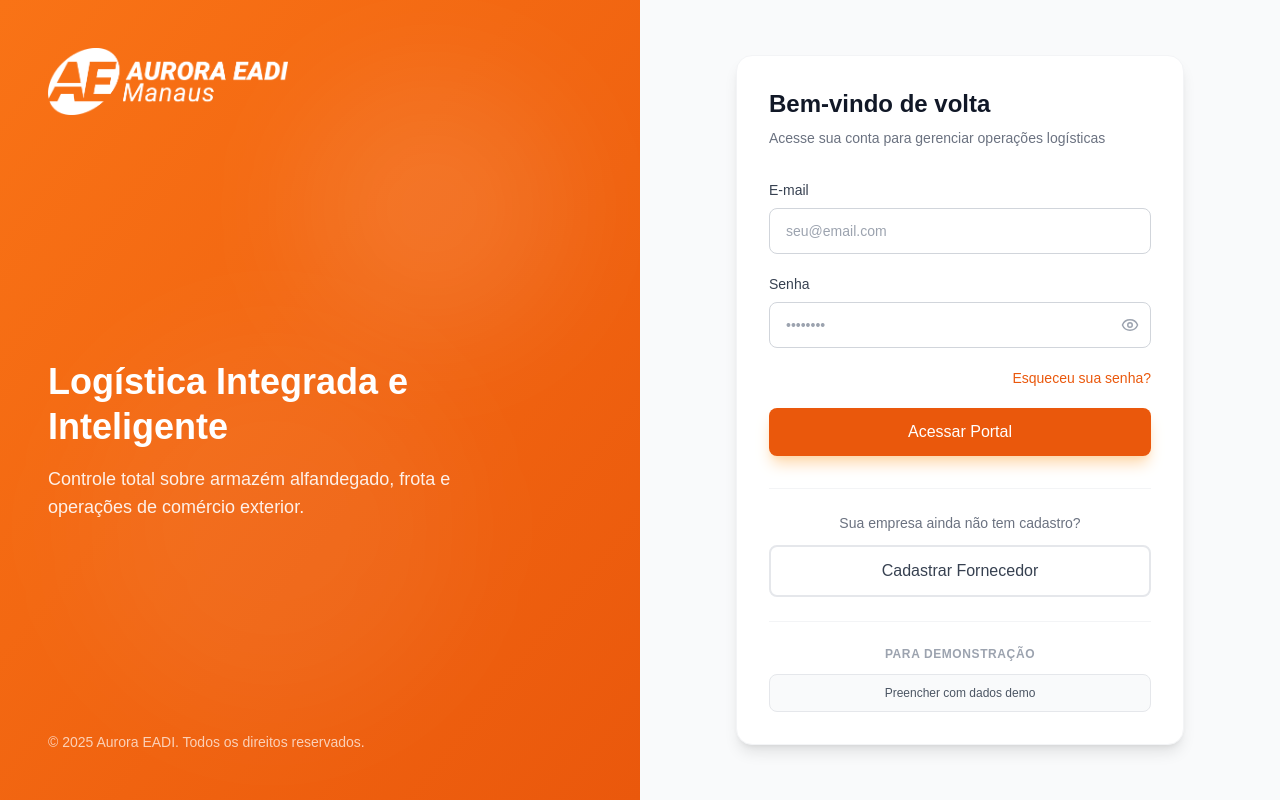
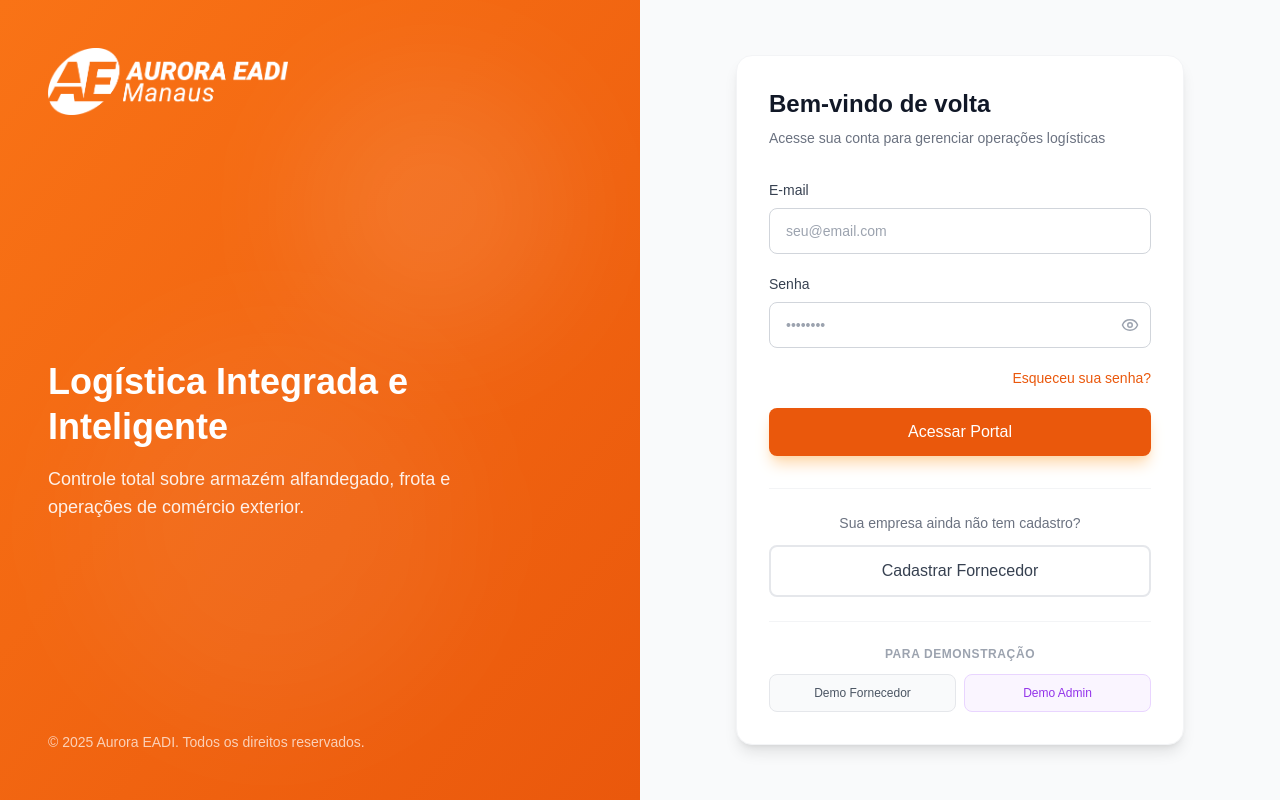
Before and after one commit to JonathanF439/Portal-Docs, a Next.js app in the folder aurora-eadi-front/: page / in a window 1280 px wide. Built offline with nearby package versions, Linux system fonts and the light colour scheme.

Commit message:
feat: Login admin and supplier

```diff
--- a/aurora-eadi-front/components/pages/Login.tsx
+++ b/aurora-eadi-front/components/pages/Login.tsx
@@ -24,8 +24,8 @@ export const Login: React.FC<LoginProps> = ({ setView }) => {
     }
     setError('');
 
-    // Sempre loga como fornecedor por padrão
-    const role = UserRole.SUPPLIER;
+    // CORREÇÃO: Define a role baseada no email digitado
+    const role = email.includes('admin') ? UserRole.ADMIN : UserRole.SUPPLIER;
 
     login({ email, password, role }, {
       onError: (err) => {
@@ -34,10 +34,17 @@ export const Login: React.FC<LoginProps> = ({ setView }) => {
     });
   };
 
-  const prefillDemo = () => {
+  const prefillSupplier = () => {
     setError('');
     setEmail('joao@tech.com');
     setPassword('123456');
+  };
+
+  // Nova função para preencher como admin
+  const prefillAdmin = () => {
+    setError('');
+    setEmail('admin@aurora.com');
+    setPassword('admin123');
   };
 
   return (
@@ -162,12 +169,20 @@ export const Login: React.FC<LoginProps> = ({ setView }) => {
               <p className="text-xs text-gray-400 uppercase font-semibold text-center mb-3 tracking-wider">
                 Para demonstração
               </p>
-              <button
-                onClick={prefillDemo}
-                className="w-full text-xs py-2.5 px-3 bg-gray-50 hover:bg-blue-50 text-gray-600 hover:text-blue-700 rounded-lg border border-gray-200 hover:border-blue-300 transition-all"
-              >
-                Preencher com dados demo
-              </button>
+              <div className="flex gap-2"> {/* Use flex para colocar lado a lado */}
+                <button
+                  onClick={prefillSupplier}
+                  className="w-1/2 text-xs py-2.5 px-3 bg-gray-50 hover:bg-blue-50 text-gray-600 hover:text-blue-700 rounded-lg border border-gray-200 hover:border-blue-300 transition-all"
+                >
+                  Demo Fornecedor
+                </button>
+                <button
+                  onClick={prefillAdmin}
+                  className="w-1/2 text-xs py-2.5 px-3 bg-purple-50 hover:bg-purple-100 text-purple-600 hover:text-purple-700 rounded-lg border border-purple-200 hover:border-purple-300 transition-all"
+                >
+                  Demo Admin
+                </button>
+              </div>
             </div>
           </div>
         </div>
--- a/aurora-eadi-front/components/pages/modules/ModulePage.tsx
+++ b/aurora-eadi-front/components/pages/modules/ModulePage.tsx
@@ -85,7 +85,7 @@ export const ModulesPage: React.FC = () => {
         {/* Footer Info */}
         <div className="mt-12 text-center">
           <p className="text-xs text-gray-400">
-            © 2025 Aurora EADI - Matriz São Paulo | Versão do Sistema: v2.5.4
+            © 2025 Aurora EADI - Matriz Manaus | Versão do Sistema: v1.0.0
           </p>
         </div>
       </div>
```
